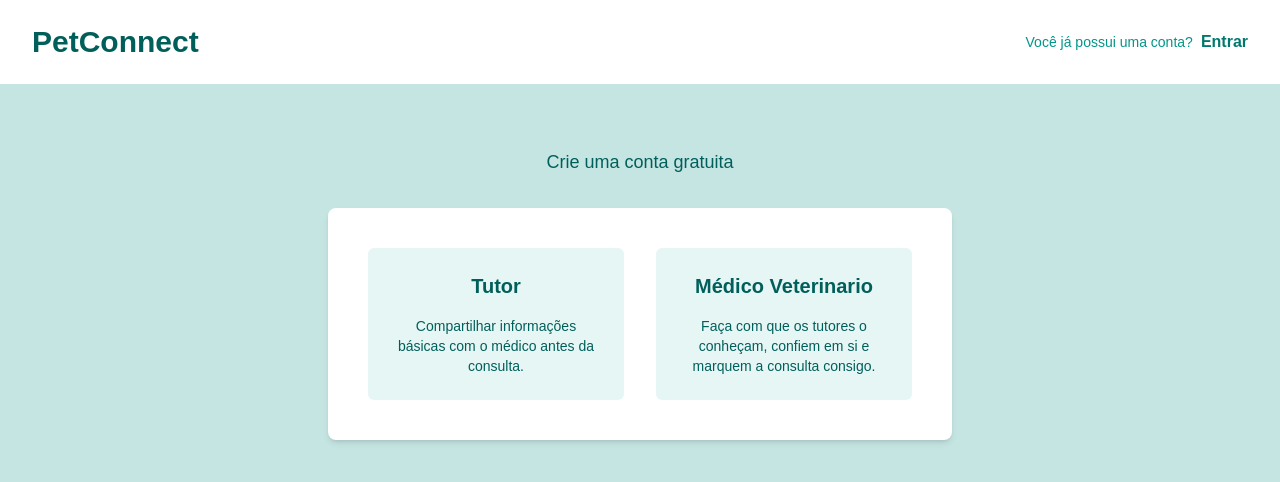
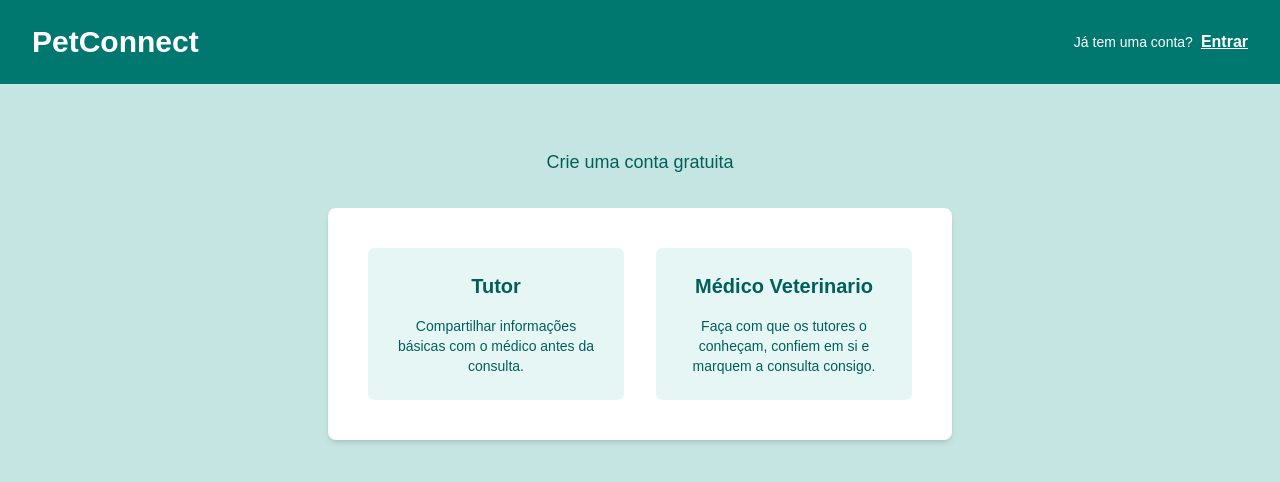
Before and after one commit to rmagnago/pet_connect, a Next.js app: page /register in a window 1280 px wide. Shown: the top 482 px of the page. Built offline with nearby package versions, Linux system fonts and the light colour scheme.

Commit message:
reparticao da tela em componentes

```diff
--- a/src/app/login/page.tsx
+++ b/src/app/login/page.tsx
@@ -1,14 +1,9 @@
+import TopbarLogin from "@/components/topBarLogin";
+
 export default function Login() {
     return (
       <div className="min-h-screen bg-[#C5E5E3] flex flex-col">
-        {/* Cabeçalho */}
-        <header className="bg-teal-700 text-white flex justify-between items-center px-8 py-6">
-          <h1 className="text-3xl font-bold">PetConnect</h1>
-          <div>
-            <span className="text-sm mr-2">Ainda não tem uma conta?</span>
-            <a href="/register" className="font-semibold underline hover:text-gray-100">Criar conta</a>
-          </div>
-        </header>
+         <TopbarLogin/>
 
         {/* Formulário de login */}
         <main className="flex flex-1 justify-center items-center px-4 py-12">
@@ -39,7 +34,7 @@ export default function Login() {
               </button>
             </form>
             <p className="text-center text-sm text-teal-700 mt-4">
-              Esqueceu sua senha? <a href="#" className="underline font-medium">Recuperar</a>
+              <a href="#" className="underline font-medium">Esqueci minha senha</a>
             </p>
           </div>
         </main>
--- a/src/app/page.tsx
+++ b/src/app/page.tsx
@@ -1,31 +1,14 @@
 "use client";
+
+import { FooterHome } from "@/components/footerHome";
+import { TopBarHome } from "@/components/topBarHome";
 
 export default function Home() {
   return (
-    <main className="bg-[#2CB8A4] text-white font-sans min-h-screen flex flex-col">
-      {/* Navbar */}
-      <header className="bg-red-50 text-[#046C5E] flex justify-between items-center px-6 py-4 shadow">
-        <div className="flex items-center gap-3">
-          <img src="/icon.png" alt="Logo PetConnect" className="w-16 h-16" />
-          <h1 className="text-xl font-bold text-[#195245]">PetConnect</h1>
-        </div>
-        <nav className="flex gap-4 text-sm items-center">
-          <a href="/register" className="hover:underline">
-            Criar perfil
-          </a>
-          <a href="/login" className="hover:underline">
-            Entrar
-          </a>
-          <a
-            href="#"
-            className="bg-[#046C5E] text-white px-4 py-2 rounded-full hover:bg-[#03584d]"
-          >
-            Trabalhe conosco
-          </a>
-        </nav>
-      </header>
+    <div className="bg-[#2CB8A4] text-white font-sans min-h-screen flex flex-col">
+      <TopBarHome />
 
-      {/* Hero Section */}
+      {/* Main area */}
       <section className="text-center py-16 px-6 flex-grow">
         <h2 className="text-3xl md:text-4xl font-semibold mb-4">
           Agende a consulta do seu melhor amigo
@@ -34,9 +17,8 @@ export default function Home() {
           Temos profissionais para atender qualquer um dos seus pets
         </p>
 
+        {/* Search bar */}
         <div className="bg-[#1F8F81] p-6 rounded-xl max-w-4xl mx-auto shadow-lg">
-
-          {/* Barra de busca */}
           <div className="flex flex-col md:flex-row gap-4">
             <input
               type="text"
@@ -49,30 +31,17 @@ export default function Home() {
               className="p-3 rounded w-full text-[#195245] bg-white"
             />
             <button
-            className="bg-[#046C5E] px-6 py-3 rounded text-white hover:bg-[#03584d]"
-            onClick={() => window.location.href = "/busca"}
+              className="bg-[#046C5E] px-6 py-3 rounded text-white hover:bg-[#03584d]"
+              onClick={() => window.location.href = "/busca"}
             >
               Pesquisar
             </button>
           </div>
         </div>
+
       </section>
 
-      {/* Footer */}
-      <footer className="bg-[#D9F3EE] text-[#046C5E] py-4 text-sm text-center px-4">
-        <div className="max-w-5xl mx-auto flex flex-wrap justify-center gap-4">
-          <span>Pequenos Animais</span>
-          <span>Grandes Animais</span>
-          <span>Animais Silvestres</span>
-          <span>Dermatologia</span>
-          <span>Cardiologia</span>
-          <span>Oftalmologia</span>
-          <span>Neurologia</span>
-          <span>Medicina Preventiva</span>
-          <span>Patologia</span>
-          <span className="underline">Mais</span>
-        </div>
-      </footer>
-    </main>
+      <FooterHome />
+    </div>
   );
 }
--- a/src/app/register/page.tsx
+++ b/src/app/register/page.tsx
@@ -1,16 +1,9 @@
-export default function Novo() {
+import { TopbarRegister } from "@/components/topBarRegister";
+
+export default function RegisterAccount() {
     return (
       <div className="min-h-screen bg-[#C5E5E3] text-teal-800">
-        {/* Cabeçalho */}
-        <header className="flex items-center justify-between px-8 py-6 bg-white">
-          <h1 className="text-3xl font-bold">PetConnect</h1>
-          <div>
-            <span className="text-sm text-teal-600">Você já possui uma conta?</span>
-            <a href="/login" className="ml-2 font-semibold text-teal-700 hover:underline">
-              Entrar
-            </a>
-          </div>
-        </header>
+       <TopbarRegister />
 
         {/* Conteúdo */}
         <main className="flex flex-col items-center justify-center mt-16 px-4">
--- /dev/null
+++ b/src/components/footerHome.tsx
@@ -0,0 +1,18 @@
+export function FooterHome() {
+    return (
+        <div className="bg-[#D9F3EE] text-[#046C5E] py-4 text-sm text-center px-4">
+            <div className="max-w-5xl mx-auto flex flex-wrap justify-center gap-4">
+                <span>Pequenos Animais</span>
+                <span>Grandes Animais</span>
+                <span>Animais Silvestres</span>
+                <span>Dermatologia</span>
+                <span>Cardiologia</span>
+                <span>Oftalmologia</span>
+                <span>Neurologia</span>
+                <span>Medicina Preventiva</span>
+                <span>Patologia</span>
+                <span className="underline">Mais</span>
+            </div>
+        </div>
+    );
+}
--- /dev/null
+++ b/src/components/topBarHome.tsx
@@ -0,0 +1,15 @@
+export function TopBarHome() {
+    return (
+        <header className="bg-red-50 text-[#046C5E] flex justify-between items-center px-6 py-4 shadow" >
+            <div className="flex items-center gap-3">
+                <img src="/icon.png" alt="Logo PetConnect" className="w-16 h-16" />
+                <h1 className="text-xl font-bold text-[#195245]">PetConnect</h1>
+            </div>
+            <nav className="flex gap-4 text-sm items-center">
+                <a href="/register" className="hover:underline">Criar perfil</a>
+                <a href="/login" className="hover:underline">Entrar</a>
+                <a href="#" className="bg-[#046C5E] text-white px-4 py-2 rounded-full hover:bg-[#03584d]">Trabalhe conosco</a>
+            </nav>
+        </header >
+    );
+}
--- /dev/null
+++ b/src/components/topBarLogin.tsx
@@ -0,0 +1,15 @@
+export default function TopbarLogin() {
+    return (
+        <div>
+            <header className="bg-teal-700 text-white flex justify-between items-center px-8 py-6">
+                <h1 className="text-3xl font-bold">
+                    <a href="/">PetConnect</a>
+                </h1>
+                <div>
+                    <span className="text-sm mr-2">Ainda não tem uma conta?</span>
+                    <a href="/register" className="font-semibold underline hover:text-gray-100">Criar conta</a>
+                </div>
+            </header>
+        </div>
+    );
+}
--- /dev/null
+++ b/src/components/topBarRegister.tsx
@@ -0,0 +1,15 @@
+export function TopbarRegister() {
+    return (
+        <div>
+            <header className="bg-teal-700 text-white flex justify-between items-center px-8 py-6">
+                <h1 className="text-3xl font-bold">
+                    <a href="/">PetConnect</a>
+                </h1>
+                <div>
+                    <span className="text-sm mr-2">Já tem uma conta?</span>
+                    <a href="/login" className="font-semibold underline hover:text-gray-100">Entrar</a>
+                </div>
+            </header>
+        </div>
+    );
+}
```
